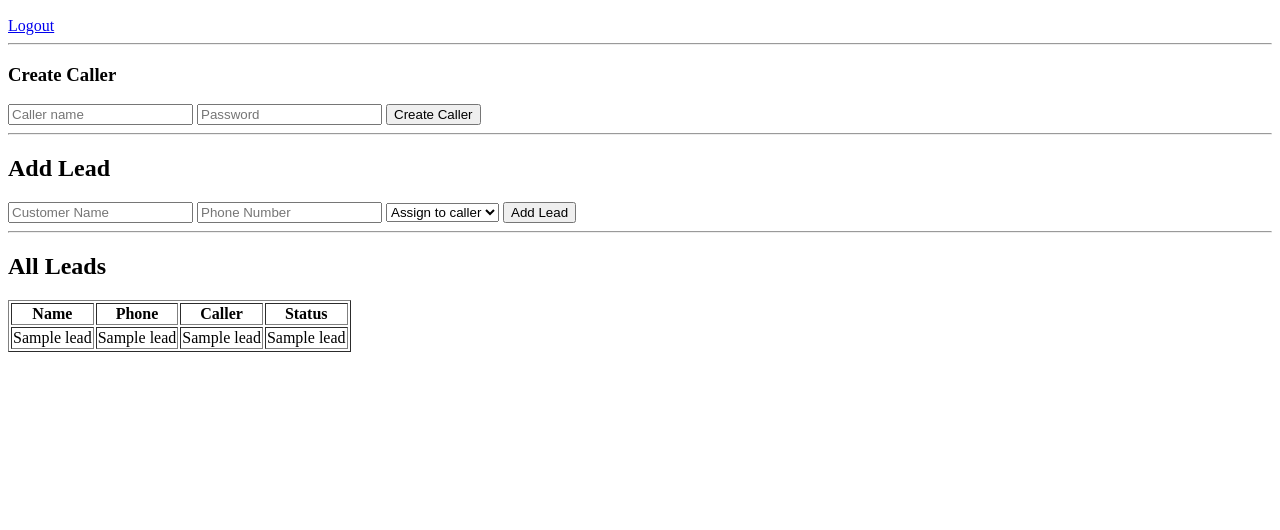
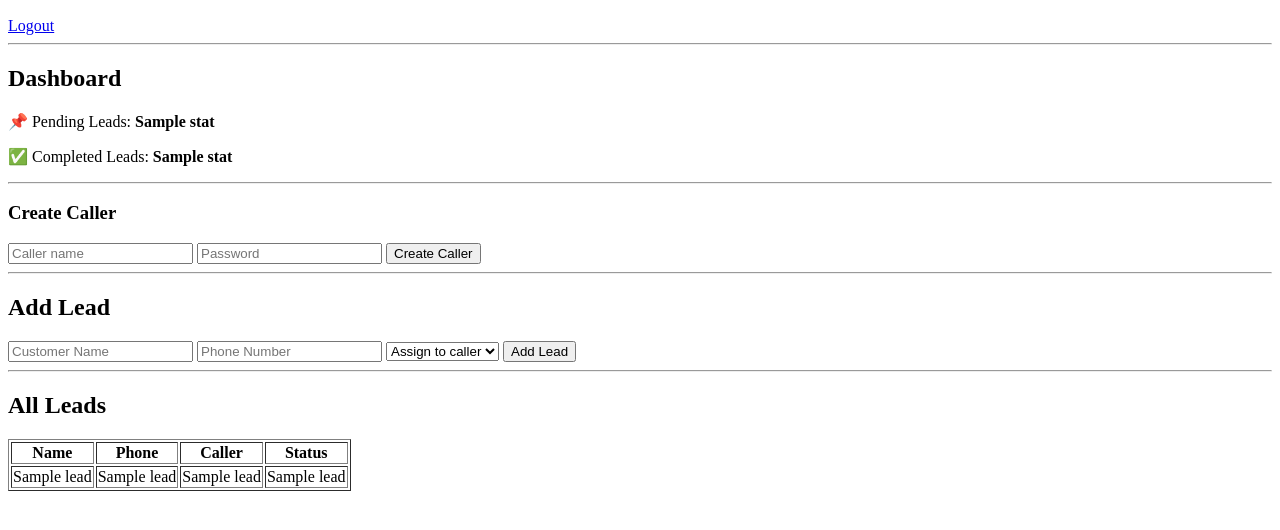
Before and after one commit to Rahulrai23/lead-calling-app, a Flask app: template templates/manager.html in a window 1280 px wide. Shown: the part 84-614 px from the top of the page. Run offline with Flask 3, Linux system fonts and the light colour scheme; the template is opened without the code that fills it: most values are stand-ins (such as "Sample title", 1, 10 or a date in 2020); some libraries are stand-ins or nearby versions.

Commit message:
Update manager.html

```diff
--- a/templates/manager.html
+++ b/templates/manager.html
@@ -11,6 +11,10 @@
 
 <a href="/logout">Logout</a>
 
+<hr>
+<h2>Dashboard</h2>
+<p>📌 Pending Leads: <b>{{ stats[0] }}</b></p>
+<p>✅ Completed Leads: <b>{{ stats[1] }}</b></p>
 <hr>
 
 <h3>Create Caller</h3>
```
